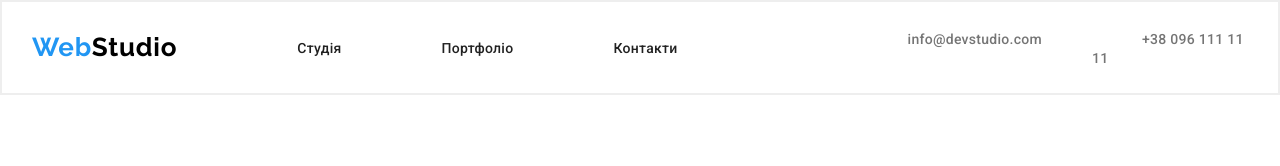
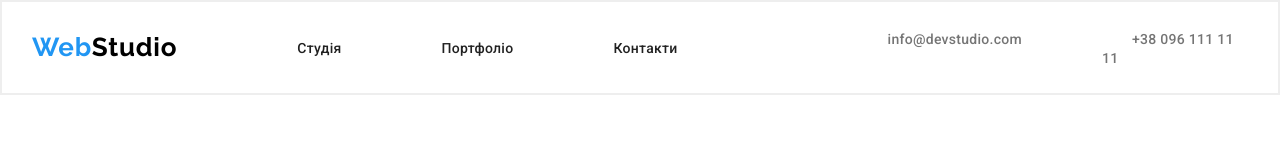
Before and after one commit to JyliaM/goit-markup-hw-02, a plain HTML site: page index.html in a window 1280 px wide. Shown: the top 166 px of the page. Drawn offline with Linux system fonts and the light colour scheme; files whose address does not match are found by name.

Commit message:
whaaaai???

```diff
--- a/css/style.css
+++ b/css/style.css
@@ -74,7 +74,7 @@ body {
     color: #757575;
     letter-spacing: 0.02em;
 
-    padding: 50px;
+    margin-right: 50px;
 }
 .contact :hover {
     color: #2196F3;
```
